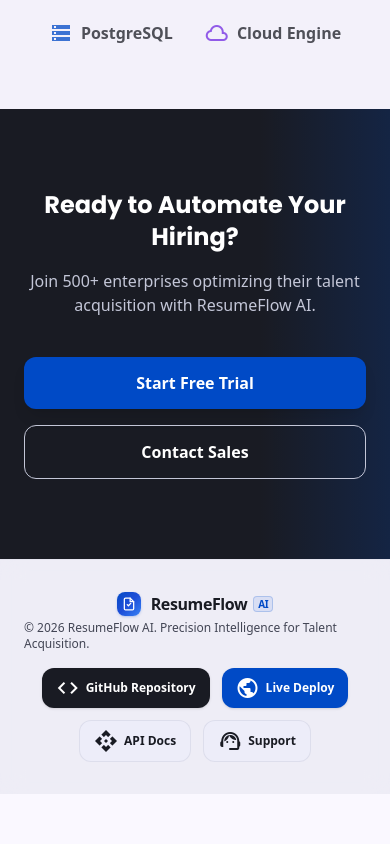
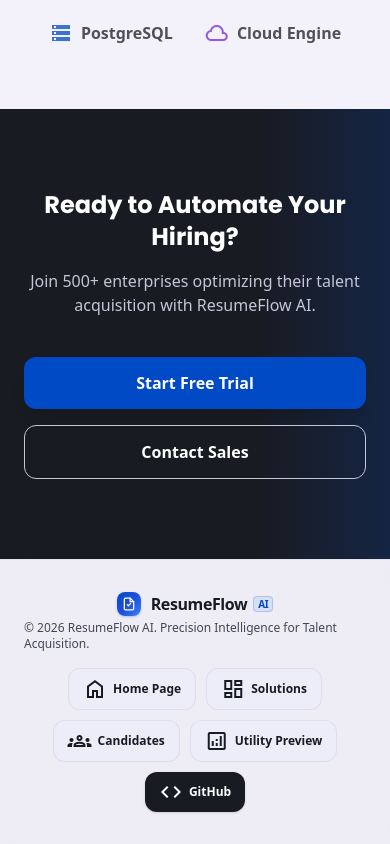
Before and after one commit to bikram73/ResumeFlow_AI, a React (Vite) app: page / in a window 390 px wide. Shown: the part 4657-5501 px from the top of the page. Before the commit the page ends 5451 px from the top, so only its background shows below. Built offline with nearby package versions, Linux system fonts and the light colour scheme.

Commit message:
first commit

```diff
--- a/src/components/CandidatesView.tsx
+++ b/src/components/CandidatesView.tsx
@@ -435,7 +435,7 @@ export const CandidatesView: React.FC<CandidatesViewProps> = ({
         onDeleteCandidate={onDeleteCandidate}
       />
 
-      <Footer />
+      <Footer setActiveTab={setActiveTab} />
     </div>
   );
 };
--- a/src/components/DashboardView.tsx
+++ b/src/components/DashboardView.tsx
@@ -813,7 +813,7 @@ export const DashboardView: React.FC<DashboardViewProps> = ({
         </div>
       </main>
 
-      <Footer />
+      <Footer setActiveTab={setActiveTab} />
     </div>
   );
 };
--- a/src/components/Footer.tsx
+++ b/src/components/Footer.tsx
@@ -1,6 +1,11 @@
 import React from 'react';
+import { ActiveTab } from '../types';
 
-export const Footer: React.FC = () => {
+interface FooterProps {
+  setActiveTab?: (tab: ActiveTab) => void;
+}
+
+export const Footer: React.FC<FooterProps> = ({ setActiveTab }) => {
   return (
     <footer className="w-full py-8 bg-[#e1e2ed]/50 backdrop-blur-md border-t border-[#c3c6d7]/20">
       <div className="flex flex-col md:flex-row justify-between items-center px-6 max-w-7xl mx-auto gap-4">
@@ -22,7 +27,43 @@ export const Footer: React.FC = () => {
           </p>
         </div>
 
-        <div className="flex flex-wrap justify-center items-center gap-3">
+        <div className="flex flex-wrap justify-center items-center gap-2.5">
+          {setActiveTab && (
+            <>
+              <button
+                type="button"
+                onClick={() => setActiveTab('landing')}
+                className="bg-[#ededf9] text-[#191b23] hover:bg-[#e1e2ed] border border-[#c3c6d7]/40 px-3.5 py-2 rounded-xl text-xs font-semibold flex items-center gap-1.5 transition-all cursor-pointer"
+              >
+                <span className="material-symbols-outlined text-[16px]">home</span>
+                <span>Home Page</span>
+              </button>
+              <button
+                type="button"
+                onClick={() => setActiveTab('dashboard')}
+                className="bg-[#ededf9] text-[#191b23] hover:bg-[#e1e2ed] border border-[#c3c6d7]/40 px-3.5 py-2 rounded-xl text-xs font-semibold flex items-center gap-1.5 transition-all cursor-pointer"
+              >
+                <span className="material-symbols-outlined text-[16px]">dashboard</span>
+                <span>Solutions</span>
+              </button>
+              <button
+                type="button"
+                onClick={() => setActiveTab('candidates')}
+                className="bg-[#ededf9] text-[#191b23] hover:bg-[#e1e2ed] border border-[#c3c6d7]/40 px-3.5 py-2 rounded-xl text-xs font-semibold flex items-center gap-1.5 transition-all cursor-pointer"
+              >
+                <span className="material-symbols-outlined text-[16px]">groups</span>
+                <span>Candidates</span>
+              </button>
+              <button
+                type="button"
+                onClick={() => setActiveTab('utility')}
+                className="bg-[#ededf9] text-[#191b23] hover:bg-[#e1e2ed] border border-[#c3c6d7]/40 px-3.5 py-2 rounded-xl text-xs font-semibold flex items-center gap-1.5 transition-all cursor-pointer"
+              >
+                <span className="material-symbols-outlined text-[16px]">analytics</span>
+                <span>Utility Preview</span>
+              </button>
+            </>
+          )}
           <a
             href="https://github.com/bikram73/ResumeFlow_AI/"
             target="_blank"
@@ -30,33 +71,8 @@ export const Footer: React.FC = () => {
             className="bg-[#191b23] text-white hover:bg-black px-3.5 py-2 rounded-xl text-xs font-semibold flex items-center gap-1.5 transition-all shadow-sm cursor-pointer"
           >
             <span className="material-symbols-outlined text-[16px]">code</span>
-            <span>GitHub Repository</span>
+            <span>GitHub</span>
           </a>
-          <a
-            href="https://resumes-flow-ai.netlify.app/"
-            target="_blank"
-            rel="noopener noreferrer"
-            className="bg-[#004ac6] text-white hover:bg-[#0053db] px-3.5 py-2 rounded-xl text-xs font-semibold flex items-center gap-1.5 transition-all shadow-sm cursor-pointer"
-          >
-            <span className="material-symbols-outlined text-[16px]">public</span>
-            <span>Live Deploy</span>
-          </a>
-          <button
-            type="button"
-            onClick={() => alert("ResumeFlow AI REST API endpoints: GET /api/health, POST /api/parse-jd, POST /api/analyze-resumes, POST /api/export/csv, POST /api/export/json.")}
-            className="bg-[#ededf9] text-[#191b23] hover:bg-[#e1e2ed] border border-[#c3c6d7]/40 px-3.5 py-2 rounded-xl text-xs font-semibold flex items-center gap-1.5 transition-all cursor-pointer"
-          >
-            <span className="material-symbols-outlined text-[16px]">api</span>
-            <span>API Docs</span>
-          </button>
-          <button
-            type="button"
-            onClick={() => alert("Support contact: bikrammanna8548045@gmail.com")}
-            className="bg-[#ededf9] text-[#191b23] hover:bg-[#e1e2ed] border border-[#c3c6d7]/40 px-3.5 py-2 rounded-xl text-xs font-semibold flex items-center gap-1.5 transition-all cursor-pointer"
-          >
-            <span className="material-symbols-outlined text-[16px]">support_agent</span>
-            <span>Support</span>
-          </button>
         </div>
       </div>
     </footer>
--- a/src/components/LandingPage.tsx
+++ b/src/components/LandingPage.tsx
@@ -308,7 +308,7 @@ export const LandingPage: React.FC<LandingPageProps> = ({ setActiveTab }) => {
         </div>
       </section>
 
-      <Footer />
+      <Footer setActiveTab={setActiveTab} />
     </div>
   );
 };
--- a/src/components/Navigation.tsx
+++ b/src/components/Navigation.tsx
@@ -42,7 +42,7 @@ export const Navigation: React.FC<NavigationProps> = ({ activeTab, setActiveTab
                 <span>Home Page</span>
               </button>
               {[
-                { id: 'dashboard', label: 'Solutions (Dashboard)' },
+                { id: 'dashboard', label: 'Solutions' },
                 { id: 'candidates', label: 'Candidates' },
                 { id: 'utility', label: 'Utility Preview' },
               ].map((tab) => {
@@ -51,13 +51,13 @@ export const Navigation: React.FC<NavigationProps> = ({ activeTab, setActiveTab
                   <button
                     key={tab.id}
                     onClick={() => setActiveTab(tab.id as ActiveTab)}
-                    className={`h-10 px-3.5 rounded-lg font-semibold text-sm transition-all duration-150 flex items-center justify-center cursor-pointer ${
+                    className={`h-9 px-3.5 rounded-xl font-semibold text-xs md:text-sm transition-all duration-150 flex items-center gap-1.5 cursor-pointer ${
                       isActive
-                        ? 'text-[#004ac6] bg-[#004ac6]/10 font-bold'
-                        : 'text-[#434655] hover:text-[#004ac6] hover:bg-[#004ac6]/5'
+                        ? 'text-white bg-[#004ac6] font-bold shadow-sm'
+                        : 'text-[#434655] bg-[#ededf9]/70 hover:text-[#004ac6] hover:bg-[#004ac6]/10'
                     }`}
                   >
-                    {tab.label}
+                    <span>{tab.label}</span>
                   </button>
                 );
               })}
@@ -65,9 +65,18 @@ export const Navigation: React.FC<NavigationProps> = ({ activeTab, setActiveTab
           </div>
 
           <div className="flex items-center gap-3">
+            <a
+              href="https://github.com/bikram73/ResumeFlow_AI/"
+              target="_blank"
+              rel="noopener noreferrer"
+              className="hidden lg:flex items-center gap-1.5 bg-[#191b23] text-white hover:bg-black px-4 py-2 rounded-xl text-xs font-semibold transition-all shadow-sm cursor-pointer"
+            >
+              <span className="material-symbols-outlined text-[16px]">code</span>
+              <span>GitHub</span>
+            </a>
             <button
               onClick={() => setActiveTab(activeTab === 'landing' ? 'dashboard' : 'landing')}
-              className="bg-[#004ac6] text-white px-5 py-2.5 rounded-xl font-semibold text-sm shadow-sm hover:bg-[#1d4ed8] active:scale-95 transition-all flex items-center gap-2"
+              className="bg-[#004ac6] text-white px-5 py-2.5 rounded-xl font-semibold text-sm shadow-sm hover:bg-[#1d4ed8] active:scale-95 transition-all flex items-center gap-2 cursor-pointer"
             >
               <span>{activeTab === 'landing' ? 'Launch App' : 'Main Website'}</span>
               <span className="material-symbols-outlined text-[18px]">
--- a/src/components/UtilityView.tsx
+++ b/src/components/UtilityView.tsx
@@ -346,7 +346,7 @@ export const UtilityView: React.FC<UtilityViewProps> = ({ candidates, setActiveT
         </div>
       </main>
 
-      <Footer />
+      <Footer setActiveTab={setActiveTab} />
     </div>
   );
 };
```
